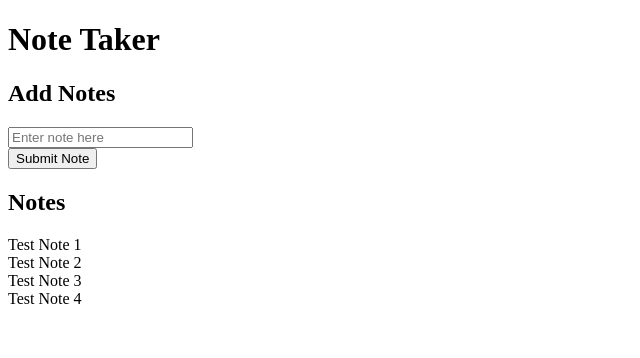
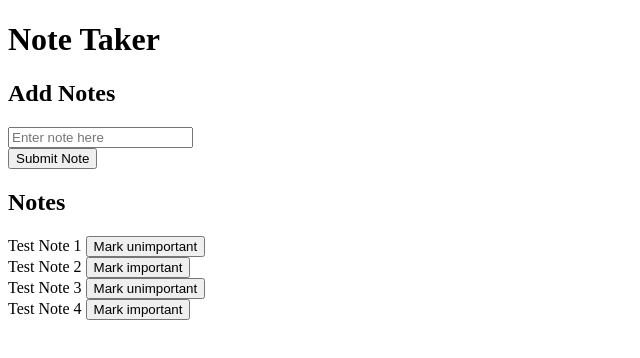
Before and after one commit to jleesys/NoteTaker, a React (Create React App) app in the folder notetaker/: page / in a window 1280 px wide. Shown: the top 358 px of the page, without its empty margins (0-640 px from the left). Built offline with nearby package versions, Linux system fonts and the light colour scheme.

Commit message:
Add toggling text on importance button

```diff
--- a/notetaker/src/App.js
+++ b/notetaker/src/App.js
@@ -1,12 +1,12 @@
-import note from "./components/note";
+import Note from "./components/note";
 import { useState } from "react";
 
 
 const testNotes = [
-  {content:"Test Note 1", id:1, important:true},
-  {content:"Test Note 2", id:2, important:false},
-  {content:"Test Note 3", id:3, important:true},
-  {content:"Test Note 4", id:4, important:false},
+  { content: "Test Note 1", id: 1, important: true },
+  { content: "Test Note 2", id: 2, important: false },
+  { content: "Test Note 3", id: 3, important: true },
+  { content: "Test Note 4", id: 4, important: false },
 ]
 
 function App() {
@@ -15,7 +15,7 @@ function App() {
   window.notes = notes;
 
   const generateNewID = () => {
-    return (Math.max(...notes.map(note => note.id))+1);
+    return (Math.max(...notes.map(note => note.id)) + 1);
   }
 
   const handleNoteInput = (event) => {
@@ -32,6 +32,10 @@ function App() {
     setNotes(notes.concat(noteToAdd));
   }
 
+  const toggleImportance = (event) => {
+    event.preventDefault();
+  }
+
   return (
     <div>
       <h1>Note Taker</h1>
@@ -43,7 +47,7 @@ function App() {
         </div>
       </form>
       <h2>Notes</h2>
-      {notes.map(note => <div key={note.id}>{note.content}</div>)}
+      {notes.map(note => <Note note={note} key={note.id} />)}
     </div>
   );
 }
--- a/notetaker/src/components/note.js
+++ b/notetaker/src/components/note.js
@@ -1,9 +1,10 @@
-const note = ({content}) => {
+const Note = ({note}) => {
     return (
-        <>
-            lol ${content}
-        </>
+        <div>
+            {note.content}&nbsp;
+            <button>{note.important ? 'Mark unimportant' : 'Mark important'}</button>
+        </div>
     )
 }
 
-export default note;
+export default Note;
```
